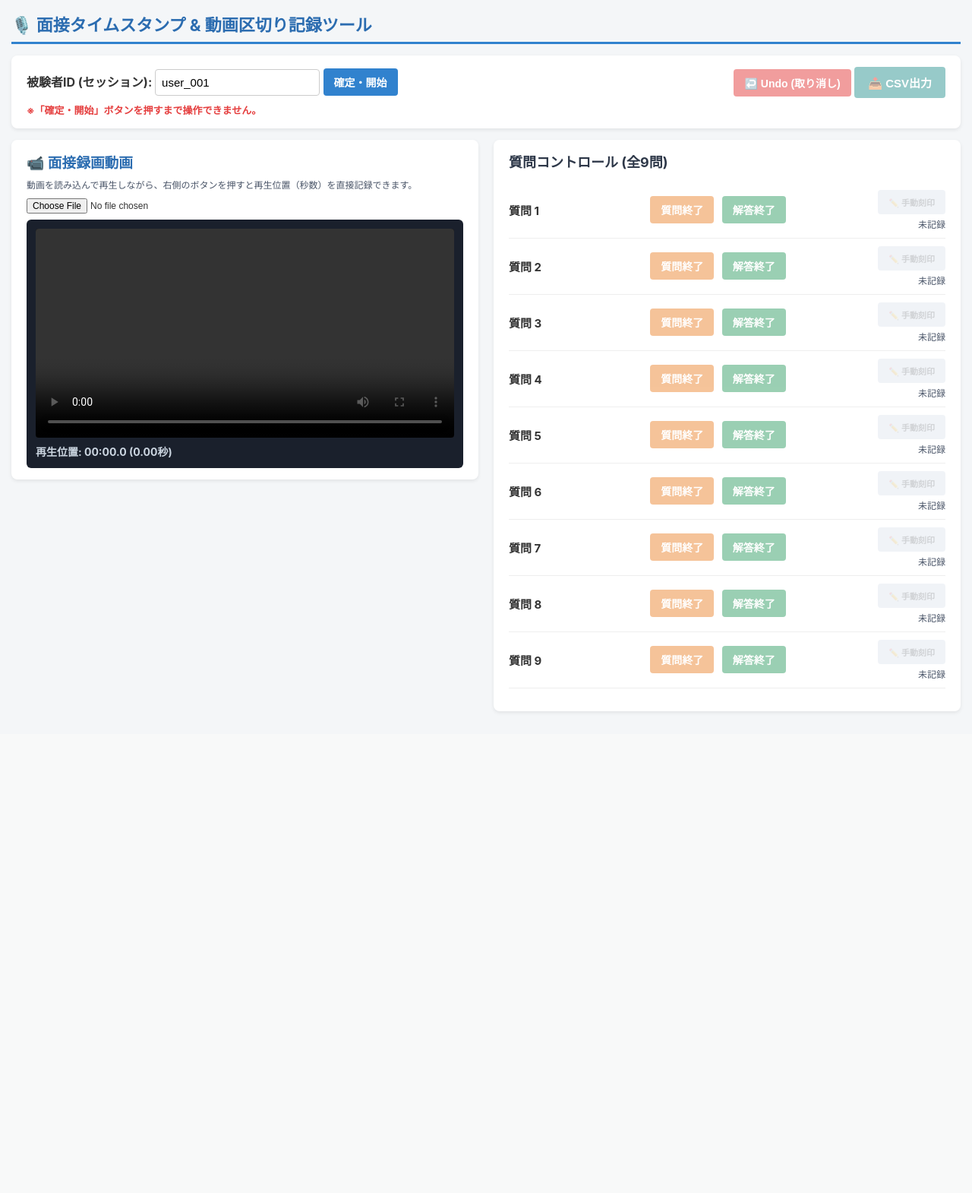
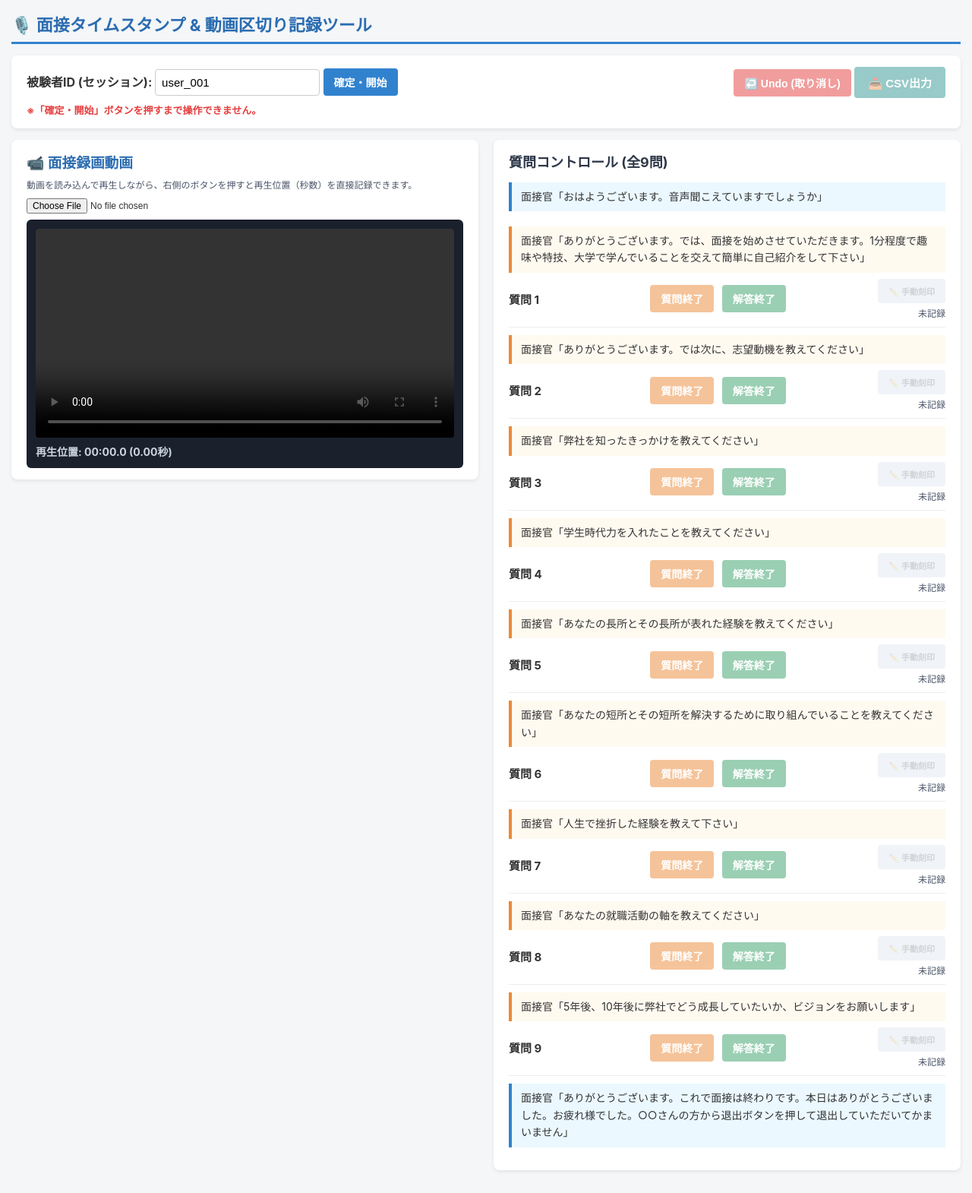
Before and after one commit to imanomura/mennsetukan, a Flask app: page / in a window 1280 px wide. Shown: the whole page at 76% size. Before the commit the page ends 938 px from the top, so only its background shows below. Run offline with Flask 3, Linux system fonts and the light colour scheme.

Commit message:
質問文追加

```diff
--- a/templates/interviewer.html
+++ b/templates/interviewer.html
@@ -129,6 +129,7 @@
 
       .question-row {
         display: flex;
+        flex-wrap: wrap;
         align-items: center;
         justify-content: space-between;
         padding: 10px 0;
@@ -143,6 +144,23 @@
         font-size: 12px;
         color: #4a5568;
         margin-top: 4px;
+      }
+      .q-script {
+        flex-basis: 100%;
+        background: #fffaf0;
+        border-left: 4px solid #ed8936;
+        padding: 8px 12px;
+        margin-bottom: 8px;
+        font-size: 14px;
+        line-height: 1.6;
+      }
+      .script-box {
+        background: #ebf8ff;
+        border-left: 4px solid #3182ce;
+        padding: 8px 12px;
+        margin: 10px 0;
+        font-size: 14px;
+        line-height: 1.6;
       }
     </style>
   </head>
@@ -194,12 +212,29 @@
       <!-- 右カラム：質問コントロール（スクロール可能） -->
       <div class="card">
         <h2 style="margin-top: 0; font-size: 18px; color: #2d3748">質問コントロール (全9問)</h2>
+        <div class="script-box">面接官「おはようございます。音声聞こえていますでしょうか」</div>
         <div id="questions-container"></div>
+        <div class="script-box">
+          {% raw
+          %}面接官「ありがとうございます。これで面接は終わりです。本日はありがとうございました。お疲れ様でした。○○さんの方から退出ボタンを押して退出していただいてかまいません」{%
+          endraw %}
+        </div>
         <div id="completion-notice" style="margin-top: 15px"></div>
       </div>
     </div>
 
     <script>
+      const QUESTION_TEXTS = {
+        1: 'ありがとうございます。では、面接を始めさせていただきます。1分程度で趣味や特技、大学で学んでいることを交えて簡単に自己紹介をして下さい',
+        2: 'ありがとうございます。では次に、志望動機を教えてください',
+        3: '弊社を知ったきっかけを教えてください',
+        4: '学生時代力を入れたことを教えてください',
+        5: 'あなたの長所とその長所が表れた経験を教えてください',
+        6: 'あなたの短所とその短所を解決するために取り組んでいることを教えてください',
+        7: '人生で挫折した経験を教えて下さい',
+        8: 'あなたの就職活動の軸を教えてください',
+        9: '5年後、10年後に弊社でどう成長していたいか、ビジョンをお願いします'
+      };
       let currentSessionId = '';
       let isSessionActive = false;
       const videoPlayer = document.getElementById('video-player');
@@ -287,6 +322,7 @@
           const row = document.createElement('div');
           row.className = 'question-row';
           row.innerHTML = `
+              <div class="q-script">面接官「${QUESTION_TEXTS[i]}」</div>   <!-- ★この1行を追加 -->
               <div class="q-title">質問 ${i}</div>
               <div>
                   <button class="btn-q" id="btn-q-${i}" onclick="recordEvent(${i}, 'interviewer_question_end')" disabled>質問終了</button>
```
Lines whose indentation alone changed are shown as unchanged.
